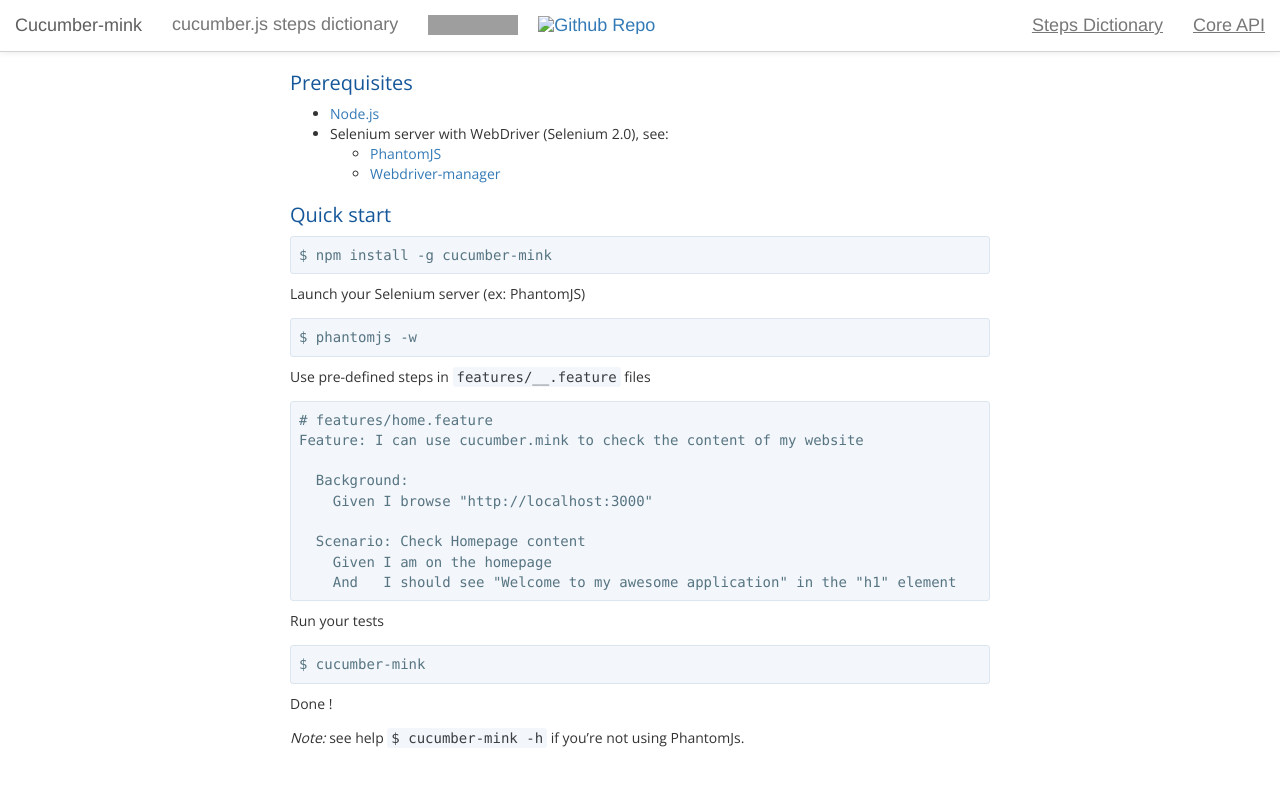
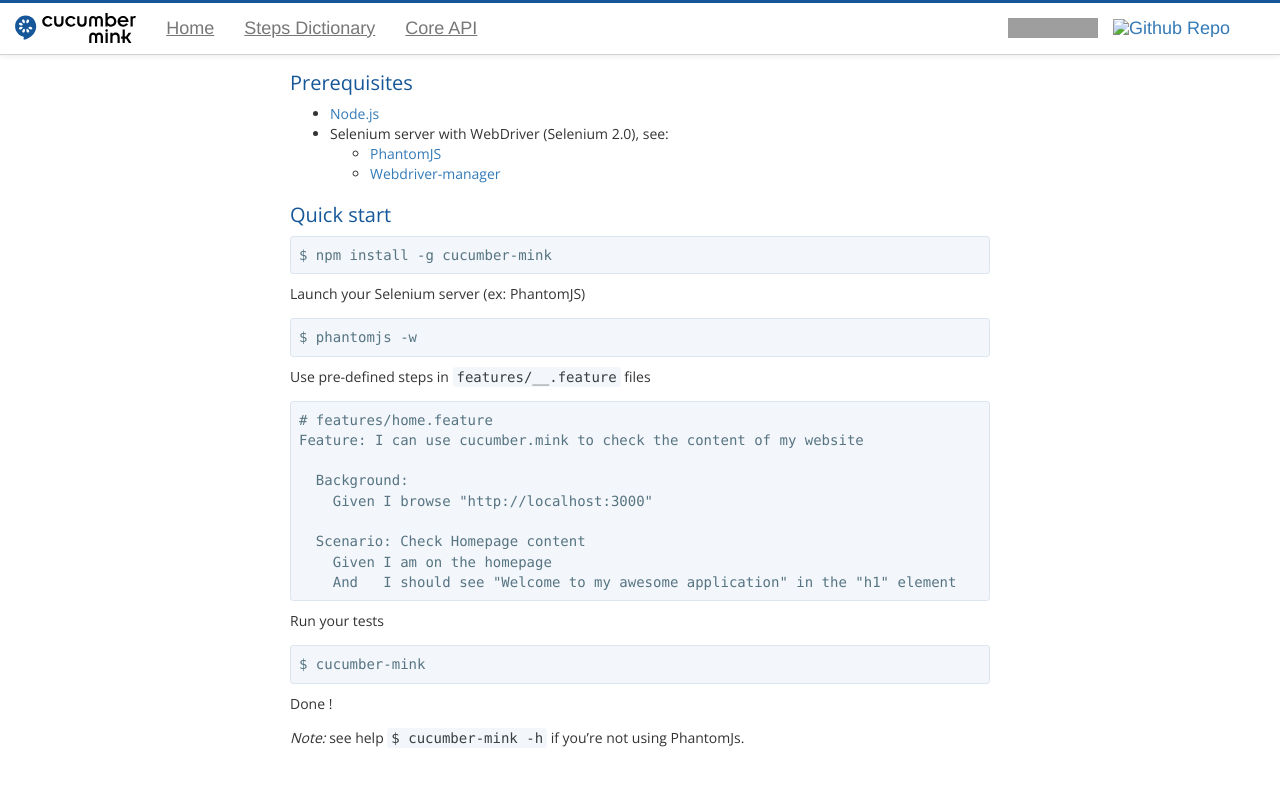
Before and after one commit to arnaud-dezandee/cucumber-mink, a Jekyll site: the page built from index.md, in a window 1280 px wide. Shown: the top 786 px of the page. Built offline with Jekyll 4.4.1, drawn with Linux system fonts in a browser that asks for light colours; nearby versions of some CDN libraries; Markdown is read by kramdown in place of the engine named in the settings; grey boxes are pictures that could not be loaded.

Commit message:
Cucumber mink logo and header tweaks

```diff
--- a/_includes/header.html
+++ b/_includes/header.html
@@ -7,11 +7,12 @@
         <span class="icon-bar"></span>
         <span class="icon-bar"></span>
       </button>
-      <a class="navbar-brand" href="/">Cucumber-mink</a>
+      <a class="navbar-brand" href="/">
+        <img src="/public/cucumber-mink.svg" alt="Cucumber-mink"/>
+      </a>
     </div>
     <div id="navbar" class="collapse navbar-collapse" aria-expanded="false">
-      <p class="navbar-text">cucumber.js steps dictionary</p>
-      <p class="navbar-text">
+      <p class="navbar-text navbar-right">
         <a href="https://www.npmjs.com/package/cucumber-mink">
           <img src="https://img.shields.io/npm/v/cucumber-mink.svg?style=flat" alt="NPM Version">
         </a>
@@ -19,7 +20,8 @@
           <img src="https://github.com/favicon.ico" width="20" height="20" alt="Github Repo"/>
         </a>
       </p>
-      <ul class="nav navbar-nav navbar-right">
+      <ul class="nav navbar-nav">
+        <li><a href="/">Home</a></li>
         <li><a href="/steps">Steps Dictionary</a></li>
         <li><a href="/api">Core API</a></li>
       </ul>
--- a/public/css/stylesheet.css
+++ b/public/css/stylesheet.css
@@ -11,18 +11,23 @@
   color: #777777;
   background-color: #fff;
   box-shadow: 0 -2px 8px #d3d3d3;
+  border-top: 3px solid #155799;
   border-bottom: 1px solid #d3d3d3;
 }
 .navbar .navbar-brand {
-  font-weight: normal;
-  color: #777777;
+  padding: 10px 15px;
+}
+.navbar .navbar-brand img {
+  height: 30px;
 }
 .navbar .navbar-text {
+  margin-right: 30px;
   font-weight: lighter;
   color: #777777;
 }
-.navbar .navbar-text a + a {
-  margin-left: 15px;
+.navbar .navbar-text a {
+  display: inline-block;
+  margin: 0 5px;
 }
 .navbar .nav li a {
   color: #777777;
```
Also changed, not shown: public/css/stylesheet.less (+9 -4 lines), public/cucumber-mink.svg (added).
